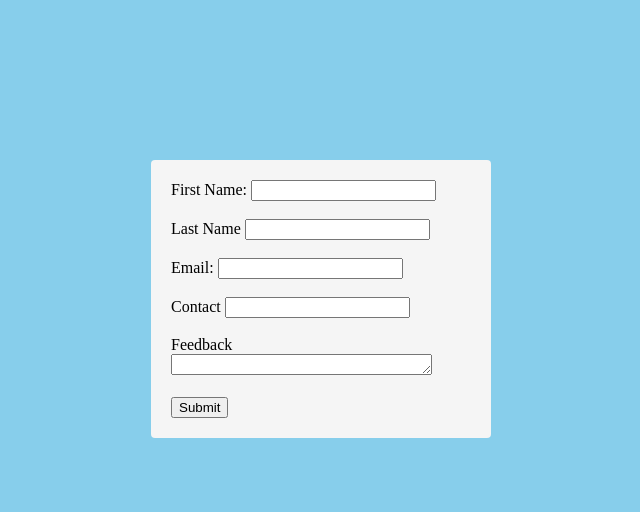
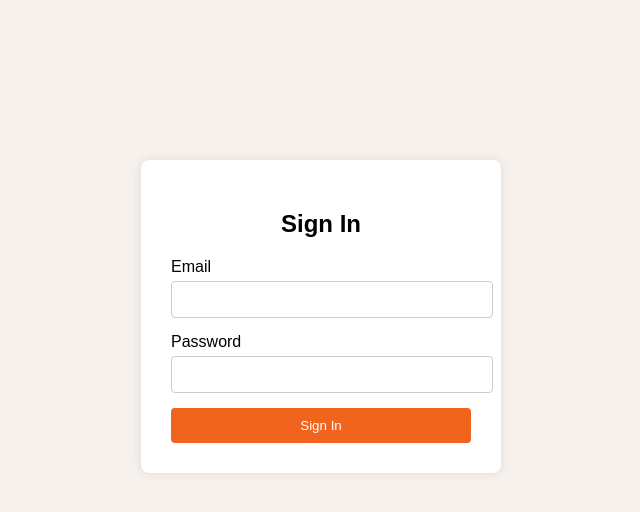
Before and after one commit to Shanzayaijaz/Etsy-Clone-FrontEnd, a plain HTML site: page form.html in a window 1280 px wide. Shown: the whole page, without its empty margins (319-959 px from the left). Drawn offline with Linux system fonts and the light colour scheme.

Commit message:
Update form.html

```diff
--- a/form.html
+++ b/form.html
@@ -1,59 +1,59 @@
 <!DOCTYPE html>
 <html>
   <head>
-    <title>Feedback form</title>
-  </head>
+    <title>Sign In – Etsy Clone</title>
     <style>
       body {
-      background-color: skyblue;
+        background-color: #f7f1ee;
+        font-family: Arial, sans-serif;
       }
       form {
         width: 300px;
         margin: 20vh auto 0 auto;
-      padding: 20px;
-      background-color: whitesmoke;
-      border-radius: 4px;
+        padding: 30px;
+        background-color: white;
+        border-radius: 8px;
+        box-shadow: 0 0 10px rgba(0, 0, 0, 0.1);
         font-size: 16px;
       }
+      input[type="email"],
+      input[type="password"] {
+        width: 100%;
+        padding: 10px;
+        margin-top: 5px;
+        margin-bottom: 15px;
+        border: 1px solid #ccc;
+        border-radius: 4px;
+      }
+      input[type="submit"] {
+        width: 100%;
+        padding: 10px;
+        background-color: #f1641e;
+        color: white;
+        border: none;
+        border-radius: 4px;
+        cursor: pointer;
+      }
+      input[type="submit"]:hover {
+        background-color: #d4551a;
+      }
+      h2 {
+        text-align: center;
+        margin-bottom: 20px;
+      }
     </style>
+  </head>
   <body>
     <form action="thankyou.html">
-      <label for="first name">First Name:</label>
-      <input type="text" id="fname" required /><br /><br />
+      <h2>Sign In</h2>
 
-      <label for="last name">Last Name</label>
-      <input type="text" id="lname" required /><br /><br />
+      <label for="email">Email</label>
+      <input type="email" id="email" name="email" required />
 
-      <script>
-        var firstname = document.getElementById("fname");
-        var lastname = document.getElementById("lname");
+      <label for="password">Password</label>
+      <input type="password" id="password" name="password" required />
 
-        firstname.addEventListener("input", validateInput);
-        lastname.addEventListener("input", validateInput);
-
-        function validateInput(event) {
-          var inputv = event.target.value;
-          if (/^[a-zA-Z]*$/.test(inputv)) {
-            event.target.setCustomValidity("");
-          } else {
-            event.target.setCustomValidity(
-              "Please enter only alphabetic characters."
-            );
-          }
-        }
-      </script>
-
-      <label for="email">Email:</label>
-      <input type="email" id="email" required /><br /><br />
-
-      <label for="contact">Contact</label>
-      <input type="number" id="contact" required value="number" /><br /><br />
-
-      <label for="feedback">Feedback</label>
-      <textarea id="feedback" name="feedback" rows="1" cols="30"></textarea
-      ><br /><br />
-
-      <input type="submit" value="Submit" />
+      <input type="submit" value="Sign In" />
     </form>
   </body>
 </html>
```
Lines whose indentation alone changed are shown as unchanged.
